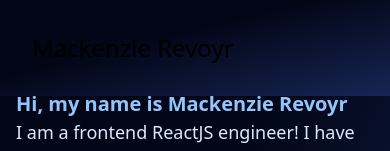
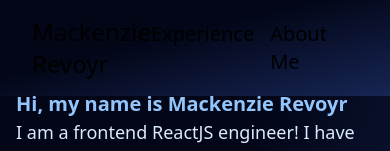
Before and after one commit to revoyrm/portfolio, a Next.js app: page / in a window 390 px wide. Shown: the top 151 px of the page. Built offline with nearby package versions, Linux system fonts and the light colour scheme.

Commit message:
header links

```diff
--- a/src/components/layout/header.tsx
+++ b/src/components/layout/header.tsx
@@ -1,9 +1,20 @@
+import { Routes } from "@/routes";
 import { ReactElement } from "react";
+import { HeaderLink } from "./headerLink";
 
 export function Header(): ReactElement {
   return (
-    <div className="w-full h-24 flex justify-between items-center fixed bg-gradient-to-br from-slate-950 from-40% to-blue-950">
-      <h1 className="pl-8 text-2xl">Mackenzie Revoyr</h1>
+    <div className="w-full h-24 flex justify-between items-center fixed bg-gradient-to-br from-slate-950 from-40% to-blue-950 pr-32">
+      <a
+        href={Routes.Home}
+        className="pl-8 text-2xl hover:text-slate-400 active:text-slate-600"
+      >
+        Mackenzie Revoyr
+      </a>
+      <div className="flex gap-x-4">
+        <HeaderLink label="Experience" route={Routes.Experience} />
+        <HeaderLink label="About Me" route={Routes.AboutMe} />
+      </div>
     </div>
   );
 }
--- /dev/null
+++ b/src/components/layout/headerLink.tsx
@@ -0,0 +1,18 @@
+import { ReactElement } from "react";
+import { Routes } from "../../routes";
+
+type HeaderLinkProps = {
+  label: string;
+  route: Routes;
+};
+
+export function HeaderLink({ label, route }: HeaderLinkProps): ReactElement {
+  return (
+    <a
+      className="text-xl hover:text-slate-400 active:text-slate-600 visited:text-slate-100"
+      href={route}
+    >
+      {label}
+    </a>
+  );
+}
--- /dev/null
+++ b/src/pages/about-me.tsx
@@ -0,0 +1,7 @@
+import { ReactElement } from "react";
+
+export default function AboutMe(): ReactElement {
+  return (
+    <main className="flex min-h-screen flex-col items-center bg-gradient-to-br from-slate-950 from-40% to-blue-950 justify-center sm:p-24 p-4"></main>
+  );
+}
--- /dev/null
+++ b/src/pages/experience.tsx
@@ -0,0 +1,10 @@
+import { JobHistory } from "@/components/jobHistory";
+import { ReactElement } from "react";
+
+export default function Experience(): ReactElement {
+  return (
+    <main className="flex min-h-screen flex-col items-center bg-gradient-to-br from-slate-950 from-40% to-blue-950 justify-center sm:p-24 p-4">
+      <JobHistory />
+    </main>
+  );
+}
--- /dev/null
+++ b/src/routes.ts
@@ -0,0 +1,5 @@
+export enum Routes {
+  Home = "/",
+  Experience = "/experience",
+  AboutMe = "/about-me",
+}
```
